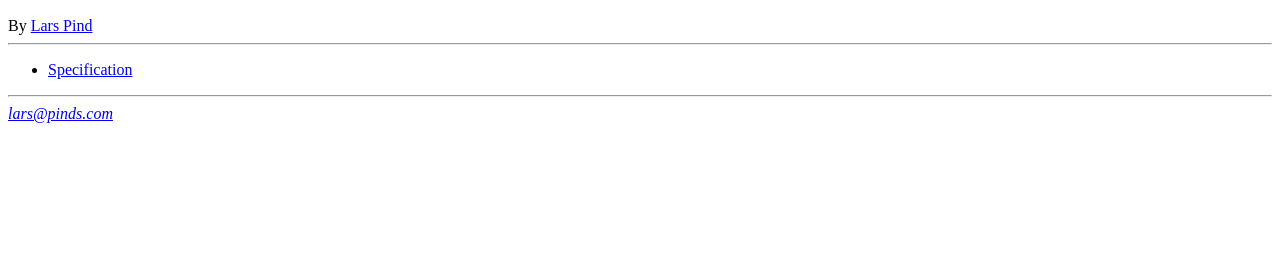
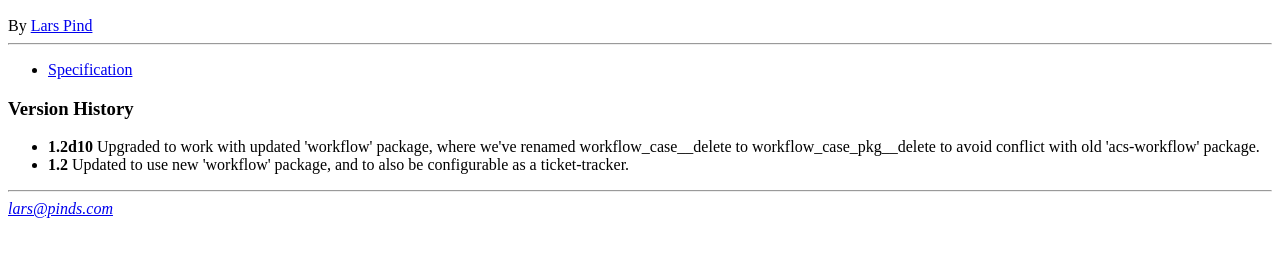
Before and after one commit to openacs/bug-tracker, a plain HTML site: page www/doc/index.html in a window 1280 px wide. Shown: the part 38-294 px from the top of the page. Drawn offline with Linux system fonts and the light colour scheme.

Commit message:
Upgraded to work with new version of workflow which has had conflicts with acs-workflow resolved

```diff
--- a/www/doc/index.html
+++ b/www/doc/index.html
@@ -11,6 +11,18 @@ By <a href="http://www.pinds.com/lars/">Lars Pind</a>
   <li><a href="bug-tracker-spec">Specification</a></li>
 </ul>
 
+<h3>Version History</h3>
+
+<ul>
+  <li>
+    <b>1.2d10</b> Upgraded to work with updated 'workflow' package, where we've renamed workflow_case__delete to
+    workflow_case_pkg__delete to avoid conflict with old 'acs-workflow' package.
+  </li>
+  <li>
+    <b>1.2</b> Updated to use new 'workflow' package, and to also be configurable as a ticket-tracker.
+  </li>
+</ul>
+
 <hr>
 <address><a href="mailto:lars@pinds.com">lars@pinds.com</a></address>
 
```
Also changed, not shown: 2 other files.
